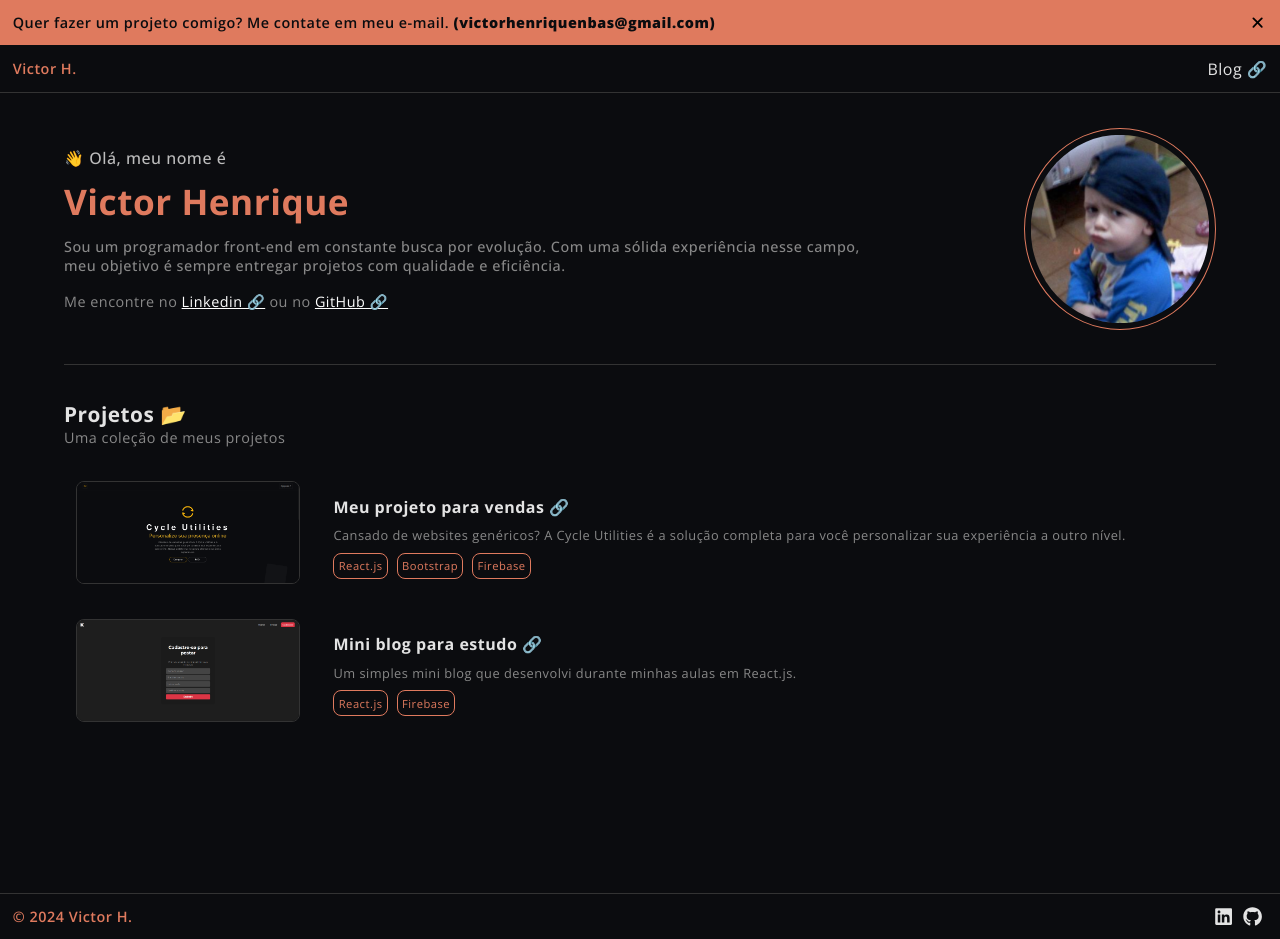
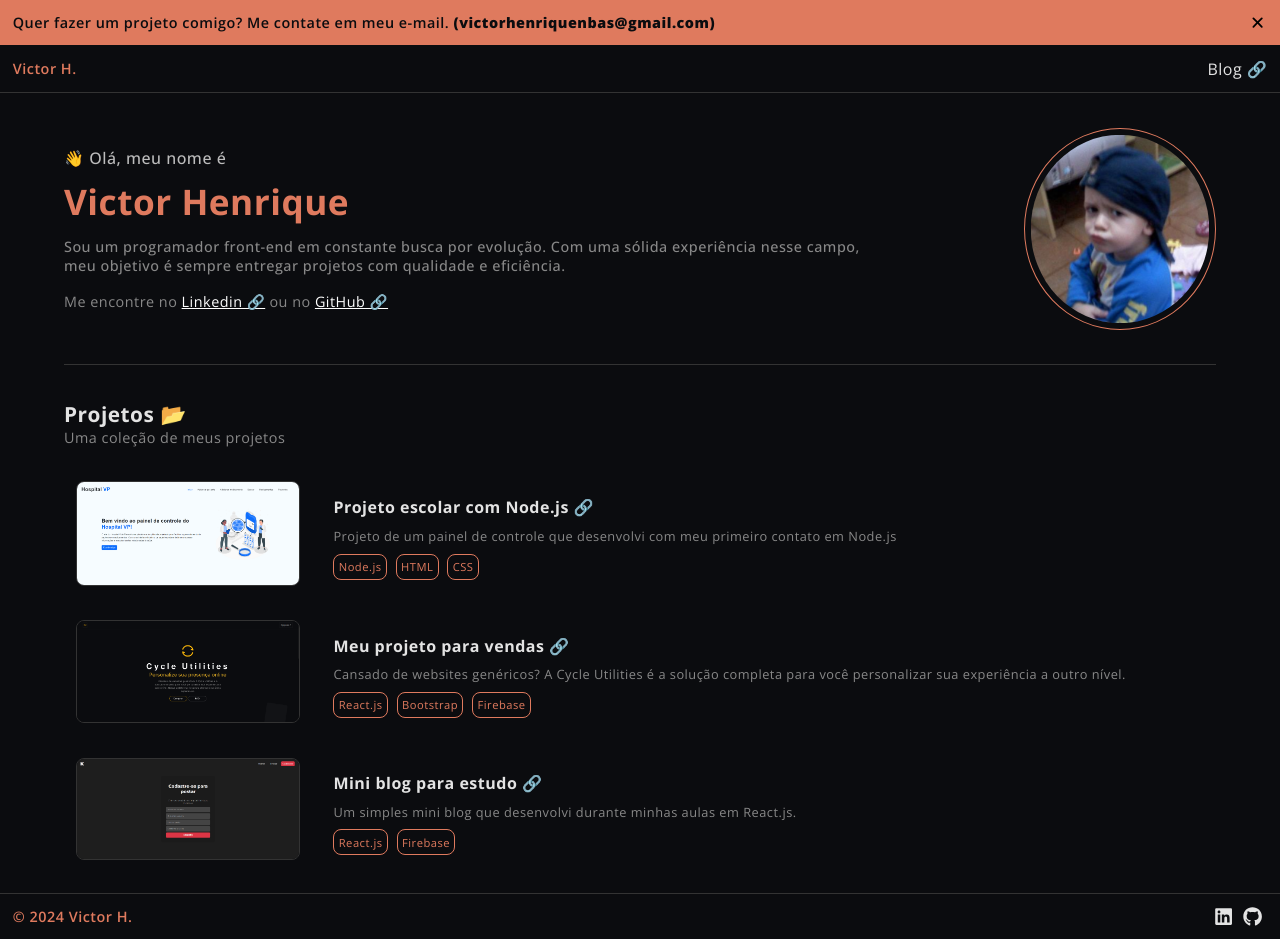
Before and after one commit to vitinhohnbas/Portfolio, a React (Create React App) app: page / in a window 1280 px wide. Built offline with nearby package versions, Linux system fonts and the light colour scheme; the HTML template or start-up script is replaced by a standard one.

Commit message:
Update Home.js

```diff
--- a/src/pages/Home/Home.js
+++ b/src/pages/Home/Home.js
@@ -6,8 +6,13 @@ import { useEffect } from 'react';
 import user from '../../assets/images.PNG'
 import cycle from '../../assets/cycle.png'
 import miniblog from '../../assets/miniblog.png'
+import hospitalvp from '../../assets/hospitalvp.png'
 
 const Home = () => {
+  const handleVP = () =>{
+    window.location.href = 'https://github.com/vhnb/project-school-hospital'
+  }
+
   const handleCycle = () =>{
     window.location.href = 'https://www.cycleutilities.store/'
   }
@@ -53,6 +58,18 @@ const Home = () => {
       <section className={styles.divProjects}>
         <h1>Projetos 📂</h1>
         <p>Uma coleção de meus projetos</p>
+        <div onClick={handleVP} className={styles.containerProjects}>
+          <img src={hospitalvp}  alt='Hospital Vida Plena'/>
+          <div className={styles.divTextProjects}>
+            <h1>Projeto escolar com Node.js 🔗</h1>
+            <p>Projeto de um painel de controle que desenvolvi com meu primeiro contato em Node.js</p>
+            <ul>
+              <li>Node.js</li>
+              <li>HTML</li>
+              <li>CSS</li>
+            </ul>
+          </div>
+        </div>
         <div onClick={handleCycle} className={styles.containerProjects}>
           <img src={cycle}  alt='Cycle Utilities'/>
           <div className={styles.divTextProjects}>
```
